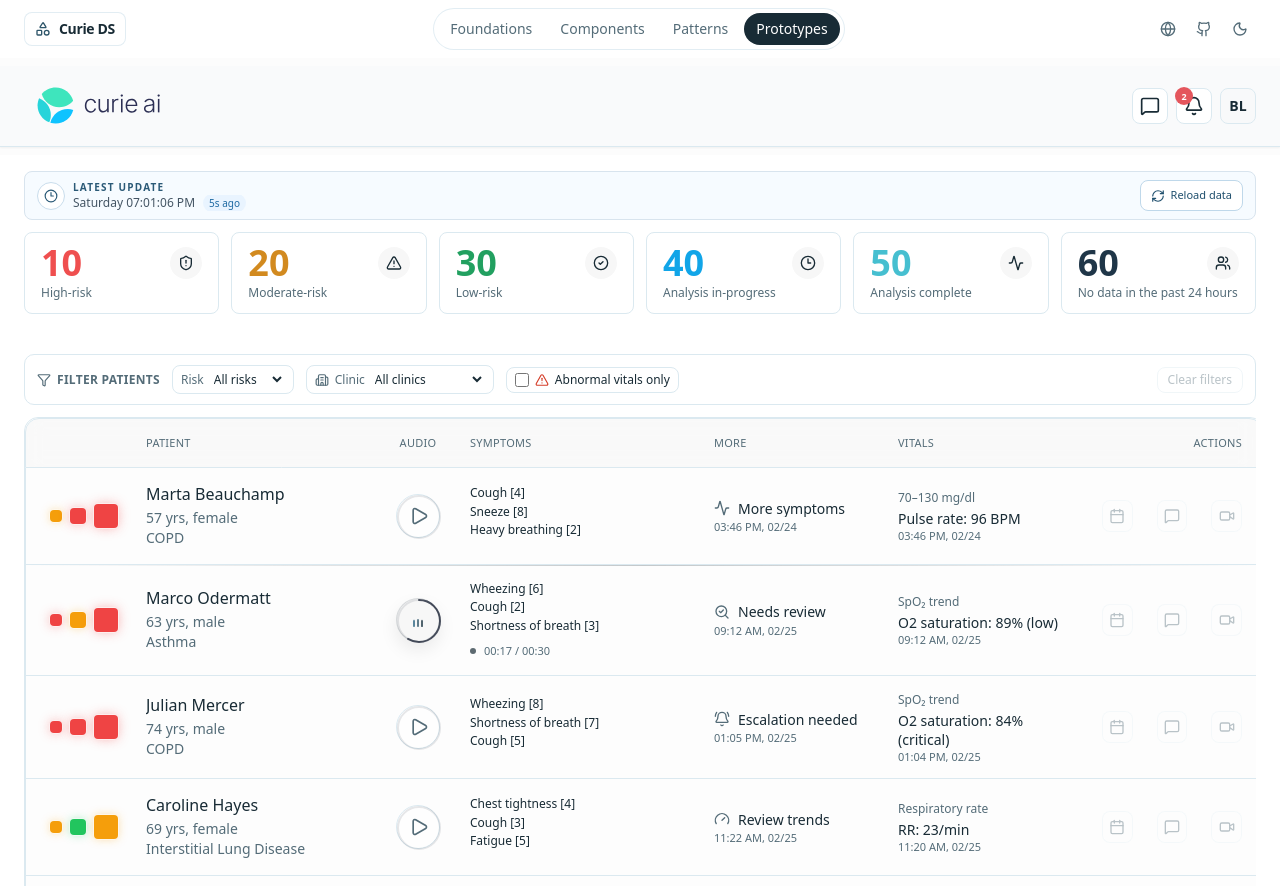
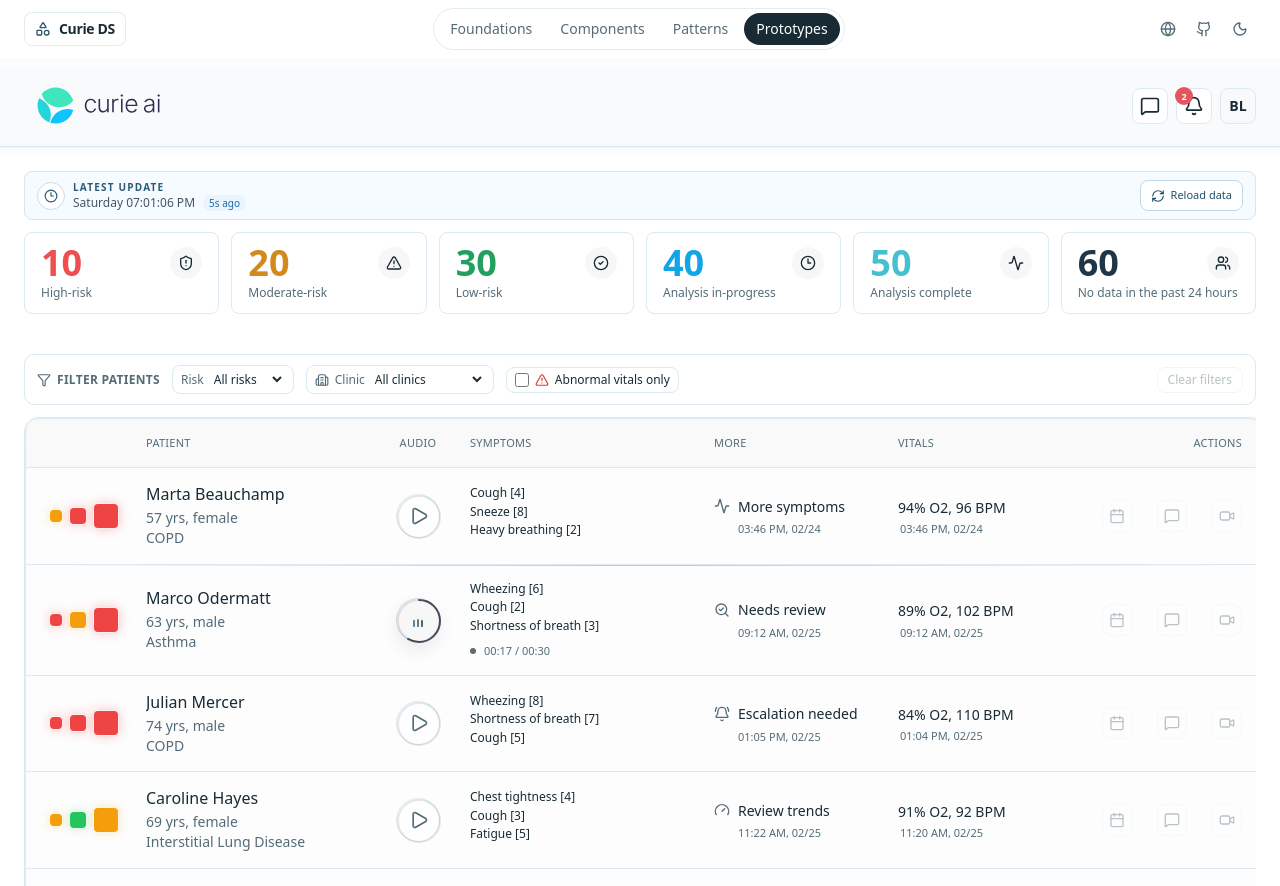
Before and after one commit to edbr/caids, a Next.js app: page /numo-home in a window 1280 px wide. Shown: the top 886 px of the page. Built offline with nearby package versions, Linux system fonts and the light colour scheme.

Commit message:
reading time adj

```diff
--- a/components/patterns/InsightTableDemo.tsx
+++ b/components/patterns/InsightTableDemo.tsx
@@ -46,9 +46,9 @@ type PatientRow = {
   symptoms: string[];
   moreLabel: MoreLabelOption;
   moreTime: string;
-  metricTitle: string;
-  metricDetail: string;
-  metricTime: string;
+  oxygenation: number;
+  pulseBpm: number;
+  readingTime: string;
   actionStates: {
     schedule?: ActionState;
     message?: ActionState;
@@ -119,9 +119,9 @@ const INITIAL_ROWS: PatientRow[] = [
     symptoms: ["Cough [4]", "Sneeze [8]", "Heavy breathing [2]"],
     moreLabel: "More symptoms",
     moreTime: "03:46 PM, 02/24",
-    metricTitle: "70–130 mg/dl",
-    metricDetail: "Pulse rate: 96 BPM",
-    metricTime: "03:46 PM, 02/24",
+    oxygenation: 94,
+    pulseBpm: 96,
+    readingTime: "03:46 PM, 02/24",
     actionStates: { schedule: "default", message: "loading", videoCall: "disabled" },
     statusDots: statusDots(["yellow", "red", "red"]),
   },
@@ -137,9 +137,9 @@ const INITIAL_ROWS: PatientRow[] = [
     symptoms: ["Wheezing [6]", "Cough [2]", "Shortness of breath [3]"],
     moreLabel: "Needs review",
     moreTime: "09:12 AM, 02/25",
-    metricTitle: "SpO₂ trend",
-    metricDetail: "O2 saturation: 89% (low)",
-    metricTime: "09:12 AM, 02/25",
+    oxygenation: 89,
+    pulseBpm: 102,
+    readingTime: "09:12 AM, 02/25",
     actionStates: { schedule: "danger", message: "success", videoCall: "default" },
     statusDots: statusDots(["red", "yellow", "red"]),
   },
@@ -155,9 +155,9 @@ const INITIAL_ROWS: PatientRow[] = [
     symptoms: ["Wheezing [19]", "Cough [2]", "Shortness of breath [30]"],
     moreLabel: "More symptoms",
     moreTime: "06:25 AM, 02/25",
-    metricTitle: "SpO₂ trend",
-    metricDetail: "O2 saturation: 86% (low)",
-    metricTime: "12:17 AM, 02/24",
+    oxygenation: 86,
+    pulseBpm: 98,
+    readingTime: "12:17 AM, 02/24",
     actionStates: { schedule: "default", message: "default", videoCall: "default" },
     statusDots: statusDots(["green", "green", "yellow"]),
   },
@@ -173,9 +173,9 @@ const INITIAL_ROWS: PatientRow[] = [
     symptoms: ["Chest tightness [4]", "Cough [3]", "Fatigue [5]"],
     moreLabel: "Review trends",
     moreTime: "11:22 AM, 02/25",
-    metricTitle: "Respiratory rate",
-    metricDetail: "RR: 23/min",
-    metricTime: "11:20 AM, 02/25",
+    oxygenation: 91,
+    pulseBpm: 92,
+    readingTime: "11:20 AM, 02/25",
     actionStates: { schedule: "default", message: "default", videoCall: "success" },
     statusDots: statusDots(["yellow", "green", "yellow"]),
   },
@@ -191,9 +191,9 @@ const INITIAL_ROWS: PatientRow[] = [
     symptoms: ["Wheezing [8]", "Shortness of breath [7]", "Cough [5]"],
     moreLabel: "Escalation needed",
     moreTime: "01:05 PM, 02/25",
-    metricTitle: "SpO₂ trend",
-    metricDetail: "O2 saturation: 84% (critical)",
-    metricTime: "01:04 PM, 02/25",
+    oxygenation: 84,
+    pulseBpm: 110,
+    readingTime: "01:04 PM, 02/25",
     actionStates: { schedule: "danger", message: "loading", videoCall: "default" },
     statusDots: statusDots(["red", "red", "yellow"]),
   },
@@ -209,9 +209,9 @@ const INITIAL_ROWS: PatientRow[] = [
     symptoms: ["Sneeze [2]", "Cough [1]", "Shortness of breath [1]"],
     moreLabel: "Stable",
     moreTime: "08:33 AM, 02/25",
-    metricTitle: "Pulse trend",
-    metricDetail: "Pulse rate: 78 BPM",
-    metricTime: "08:31 AM, 02/25",
+    oxygenation: 97,
+    pulseBpm: 78,
+    readingTime: "08:31 AM, 02/25",
     actionStates: { schedule: "default", message: "success", videoCall: "default" },
     statusDots: statusDots(["green", "yellow", "green"]),
   },
@@ -227,9 +227,9 @@ const INITIAL_ROWS: PatientRow[] = [
     symptoms: ["Breathlessness [5]", "Fatigue [4]", "Dry cough [3]"],
     moreLabel: "Needs coaching",
     moreTime: "04:44 PM, 02/24",
-    metricTitle: "Activity vs HR",
-    metricDetail: "Pulse rate: 104 BPM",
-    metricTime: "04:43 PM, 02/24",
+    oxygenation: 90,
+    pulseBpm: 104,
+    readingTime: "04:43 PM, 02/24",
     actionStates: { schedule: "default", message: "default", videoCall: "disabled" },
     statusDots: statusDots(["yellow", "red", "green"]),
   },
@@ -485,8 +485,47 @@ function InsightMore({
           <span className="truncate">{moreLabel}</span>
         </button>
       </TooltipZ>
-      <div className="mt-1 text-[11px] leading-none text-muted-foreground tabular-nums">
+      <div className="mt-1 pl-6 pt-1 text-[11px] leading-none text-muted-foreground tabular-nums">
         {moreTime}
+      </div>
+    </div>
+  );
+}
+
+function InsightVitals({
+  oxygenation,
+  pulseBpm,
+  readingTime,
+}: {
+  oxygenation: number;
+  pulseBpm: number;
+  readingTime: string;
+}) {
+  const [hovered, setHovered] = React.useState(false);
+
+  return (
+    <div
+      className="min-w-0"
+      onMouseEnter={() => setHovered(true)}
+      onMouseLeave={() => setHovered(false)}
+    >
+      <div className="space-y-0.5">
+        <div className="text-sm leading-snug">
+          {oxygenation}% O2, {pulseBpm} BPM
+        </div>
+        <div className="relative pl-0.5 pt-1">
+          <motion.button
+            type="button"
+            animate={{ opacity: hovered ? 1 : 0, y: hovered ? 0 : 4 }}
+            transition={{ duration: 0.18, ease: "easeOut" }}
+            className="absolute left-0 top-0 inline-flex rounded-md border border-border bg-background px-2.5 py-1 text-[11px] font-medium text-foreground shadow-sm"
+          >
+            Request new reading
+          </motion.button>
+          <div className="text-[11px] leading-none text-muted-foreground tabular-nums">
+            {readingTime}
+          </div>
+        </div>
       </div>
     </div>
   );
@@ -636,17 +675,11 @@ function InsightRow({
         />
 
         {/* vitals */}
-        <div className="min-w-0">
-          <div className="text-xs font-medium text-muted-foreground leading-tight">
-            {row.metricTitle}
-          </div>
-          <div className="mt-1 space-y-0.5">
-            <div className="text-sm leading-snug">{row.metricDetail}</div>
-            <div className="text-[11px] leading-none text-muted-foreground tabular-nums">
-              {row.metricTime}
-            </div>
-          </div>
-        </div>
+        <InsightVitals
+          oxygenation={row.oxygenation}
+          pulseBpm={row.pulseBpm}
+          readingTime={row.readingTime}
+        />
 
         {/* actions */}
         <div className="flex justify-end">
```
